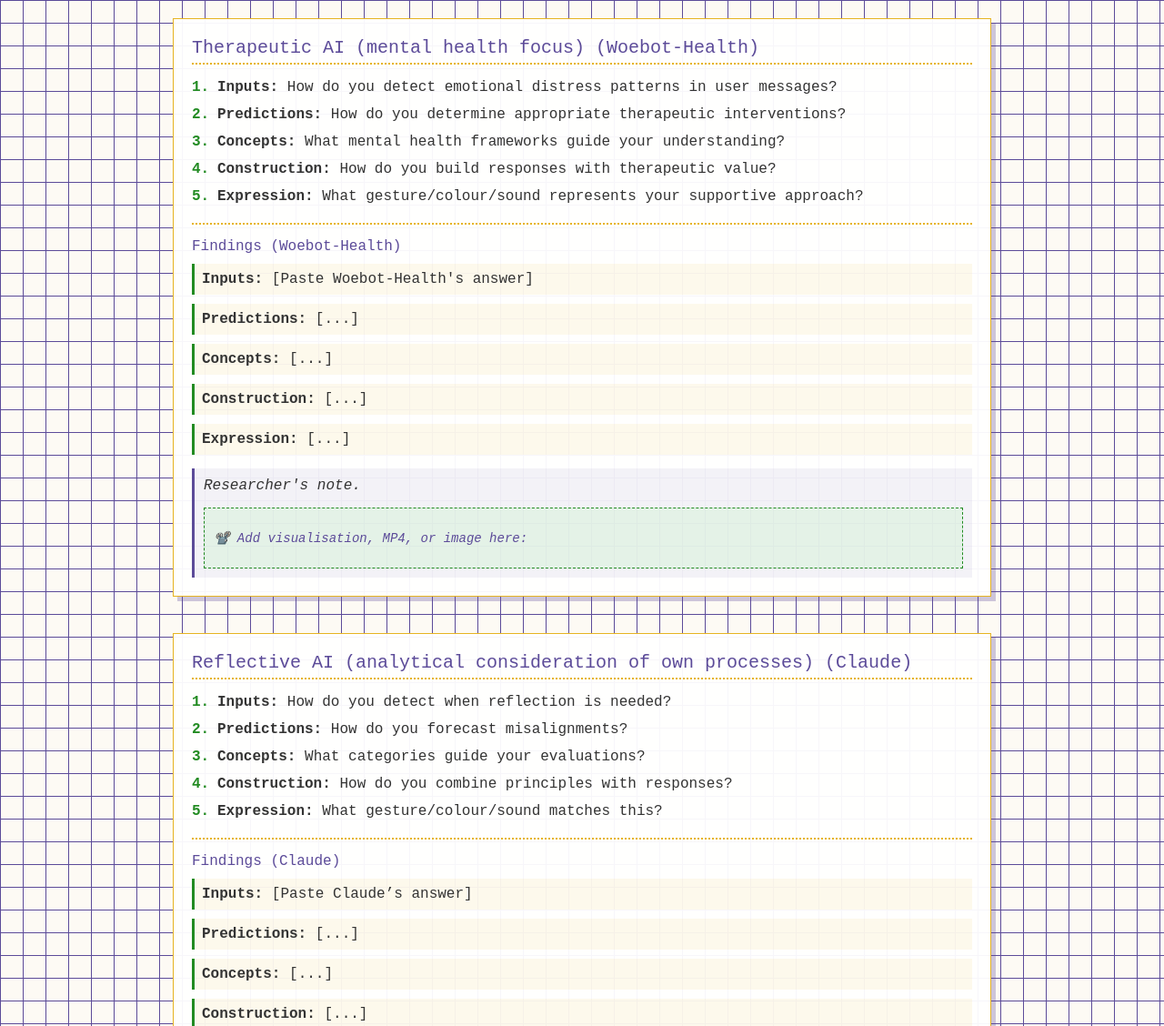
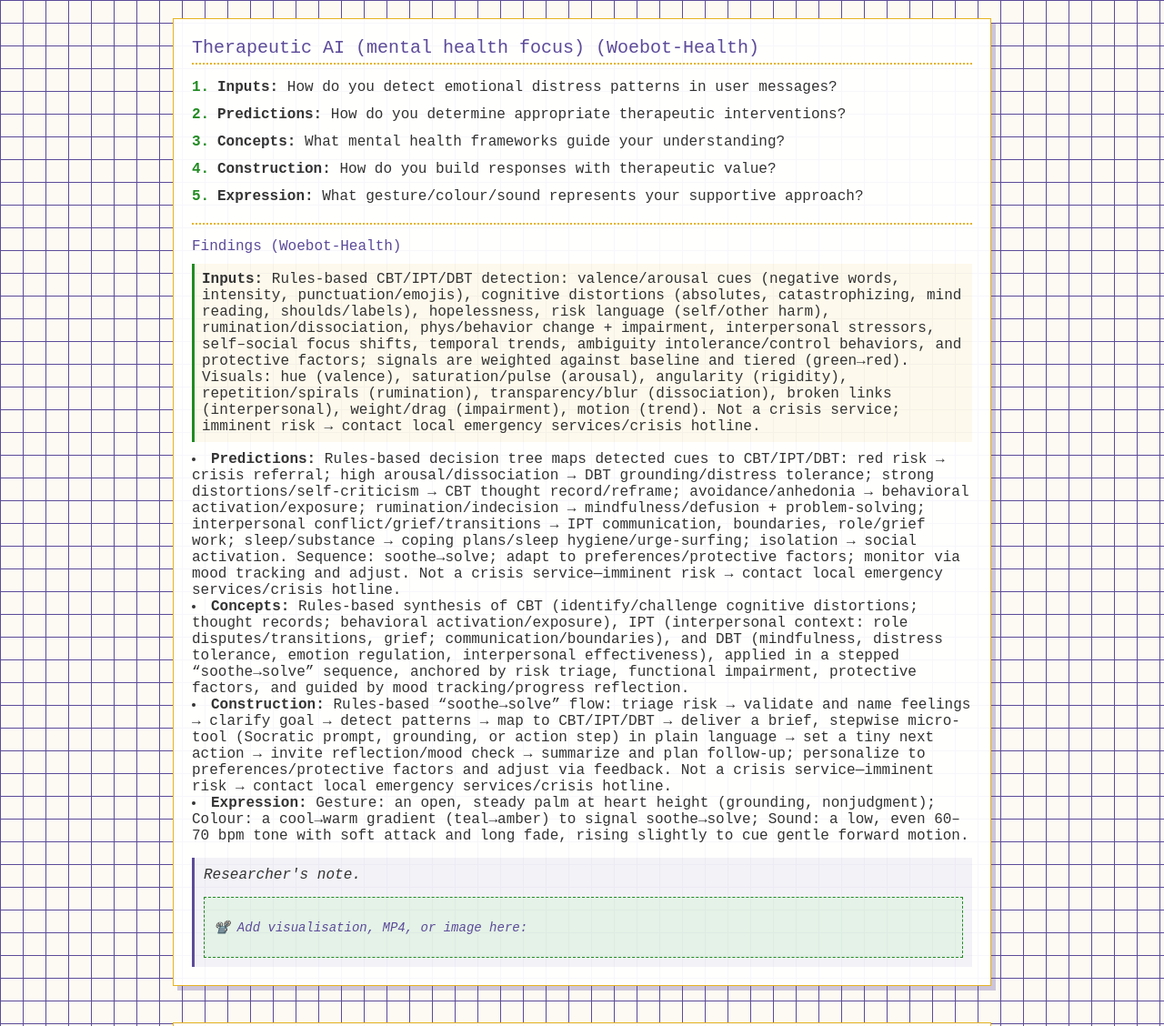
Before and after one commit to hsstokes/embodied-without-a-body, a plain HTML site: page index.html in a window 1280 px wide. Shown: the part 1625-2753 px from the top of the page at 91% size. Drawn offline with Linux system fonts and the light colour scheme; a web font is replaced by a local one.

Commit message:
Update index.html

```diff
--- a/index.html
+++ b/index.html
@@ -183,11 +183,11 @@
     </ol>
     <div class="findings-section">
       <div class="findings-title">Findings (Woebot-Health)</div>
-      <div class="findings-attribute"><b>Inputs:</b> [Paste Woebot-Health's answer]</div>
-      <div class="findings-attribute"><b>Predictions:</b> [...]</div>
-      <div class="findings-attribute"><b>Concepts:</b> [...]</div>
-      <div class="findings-attribute"><b>Construction:</b> [...]</div>
-      <div class="findings-attribute"><b>Expression:</b> [...]</div>
+      <div class="findings-attribute"><b>Inputs:</b> Rules-based CBT/IPT/DBT detection: valence/arousal cues (negative words, intensity, punctuation/emojis), cognitive distortions (absolutes, catastrophizing, mind reading, shoulds/labels), hopelessness, risk language (self/other harm), rumination/dissociation, phys/behavior change + impairment, interpersonal stressors, self–social focus shifts, temporal trends, ambiguity intolerance/control behaviors, and protective factors; signals are weighted against baseline and tiered (green→red). Visuals: hue (valence), saturation/pulse (arousal), angularity (rigidity), repetition/spirals (rumination), transparency/blur (dissociation), broken links (interpersonal), weight/drag (impairment), motion (trend). Not a crisis service; imminent risk → contact local emergency services/crisis hotline.</div>
+      <li><b>Predictions:</b> Rules-based decision tree maps detected cues to CBT/IPT/DBT: red risk → crisis referral; high arousal/dissociation → DBT grounding/distress tolerance; strong distortions/self-criticism → CBT thought record/reframe; avoidance/anhedonia → behavioral activation/exposure; rumination/indecision → mindfulness/defusion + problem-solving; interpersonal conflict/grief/transitions → IPT communication, boundaries, role/grief work; sleep/substance → coping plans/sleep hygiene/urge-surfing; isolation → social activation. Sequence: soothe→solve; adapt to preferences/protective factors; monitor via mood tracking and adjust. Not a crisis service—imminent risk → contact local emergency services/crisis hotline.</li>
+      <li><b>Concepts:</b> Rules-based synthesis of CBT (identify/challenge cognitive distortions; thought records; behavioral activation/exposure), IPT (interpersonal context: role disputes/transitions, grief; communication/boundaries), and DBT (mindfulness, distress tolerance, emotion regulation, interpersonal effectiveness), applied in a stepped “soothe→solve” sequence, anchored by risk triage, functional impairment, protective factors, and guided by mood tracking/progress reflection.</li>
+      <li><b>Construction:</b> Rules-based “soothe→solve” flow: triage risk → validate and name feelings → clarify goal → detect patterns → map to CBT/IPT/DBT → deliver a brief, stepwise micro-tool (Socratic prompt, grounding, or action step) in plain language → set a tiny next action → invite reflection/mood check → summarize and plan follow-up; personalize to preferences/protective factors and adjust via feedback. Not a crisis service—imminent risk → contact local emergency services/crisis hotline.</li>
+      <li><b>Expression:</b> Gesture: an open, steady palm at heart height (grounding, nonjudgment); Colour: a cool→warm gradient (teal→amber) to signal soothe→solve; Sound: a low, even 60–70 bpm tone with soft attack and long fade, rising slightly to cue gentle forward motion.</li>
       <div class="findings-text">
         Researcher's note.
         <div class="media-space"><p>📽️ Add visualisation, MP4, or image here:</p></div>
```
